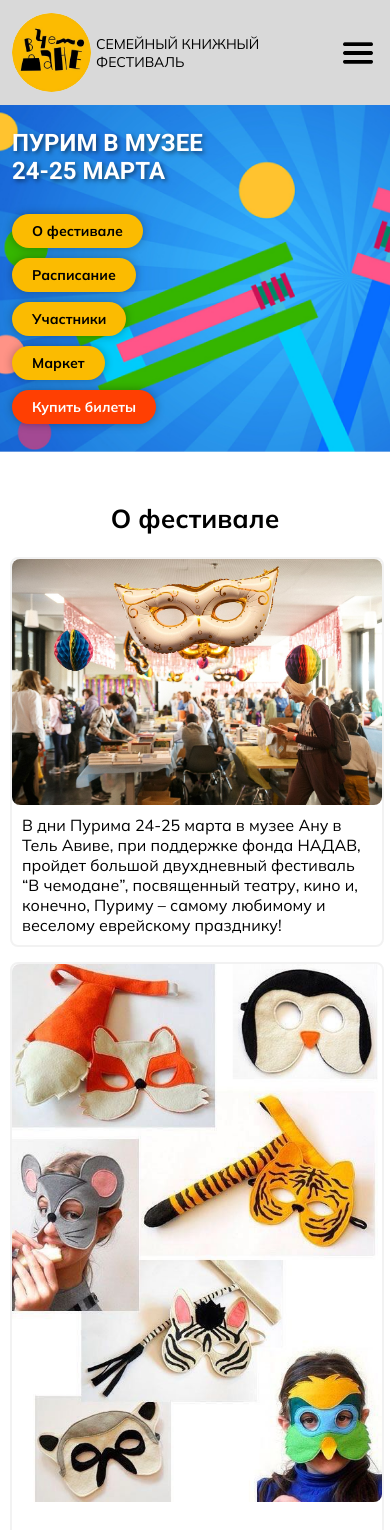
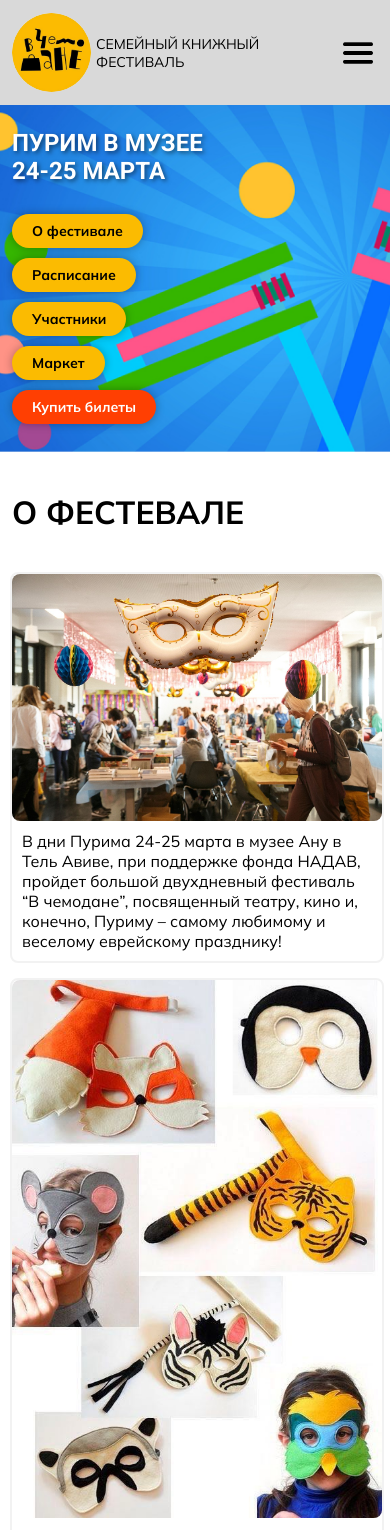
Before and after one commit to VarvaraKorableva/v_chemodane, a React (Create React App) app: page / in a window 390 px wide. Shown: the top 1530 px of the page. Built offline with nearby package versions, Linux system fonts and the light colour scheme; a web font is replaced by a local one.

Commit message:
fix styles

```diff
--- a/src/components/AboutFestival/AboutFestival.css
+++ b/src/components/AboutFestival/AboutFestival.css
@@ -1,19 +1,35 @@
 .aboutFestival__main-container {
     display: flex;
     flex-direction: column;
-    align-items: center;
-    justify-content: center;
     background-color: #fff;
+    padding-top: 80px;
+}
+
+@media screen and (max-width: 770px) {
+    .aboutFestival__main-container {
+        padding-top: 40px;
+    }
 }
 
 .aboutFestival__main-title {
-    margin-top: 50px;
-    font-size: 36px;
+    font-weight: bold;
+    font-size: 32px;
+    text-align: start;
+    margin-top: 0;
+    margin-left: 80px;
+    margin-bottom: 80px;
 }
 
-@media screen and (max-width: 500px) {
+@media screen and (max-width: 1065px) {
     .aboutFestival__main-title {
-        font-size: 26px;
+        font-size: 32px;
+        margin-left: 12px;
+    }
+}
+
+@media screen and (max-width: 770px) {
+    .aboutFestival__main-title {
+        margin-bottom: 40px;
     }
 }
 
--- a/src/components/AboutFestival/AboutFestival.js
+++ b/src/components/AboutFestival/AboutFestival.js
@@ -8,7 +8,7 @@ import sixPic from '../../images/aboutFesImages/sixPic.jpg'
 function AboutFestival() {
     return(
         <section className="aboutFestival__main-container" id='festival'>
-          <h2 className="aboutFestival__main-title">О фестивале</h2>
+          <h2 className="aboutFestival__main-title">О ФЕСТЕВАЛЕ</h2>
 
           <div className="aboutFestival__text-container">
             <div className="aboutFestival__text-wrapper">
--- a/src/components/OurTeam/OurTeam.css
+++ b/src/components/OurTeam/OurTeam.css
@@ -1,27 +1,44 @@
 .ourTeam-section {
     background-color: #fff;
-    padding-top: 50px;
-    padding-bottom: 50px;
+    padding-top: 80px;
+    padding-bottom: 80px;
+}
+
+@media screen and (max-width: 770px) {
+    .ourTeam-section {
+        margin-bottom: 40px;
+        padding-top: 40px;
+    }
 }
 
 .ourTeam__main-container {
     display: flex;
     flex-wrap: wrap;
     margin: auto;
-    padding: 0;
+
     max-width: 1000px;
     justify-content: center;
 }
 
 .ourTeam-main-title {
-    font-size: 36px;
-
+    font-weight: bold;
+    font-size: 32px;
+    text-align: start;
     margin-top: 0;
+    margin-left: 80px;
+    margin-bottom: 80px;
 }
 
-@media screen and (max-width: 500px) {
+@media screen and (max-width: 1065px) {
     .ourTeam-main-title {
-        font-size: 26px;
+        font-size: 32px;
+        margin-left: 12px;
+    }
+}
+
+@media screen and (max-width: 770px) {
+    .ourTeam-main-title {
+        margin-bottom: 40px;
     }
 }
 
--- a/src/components/OurTeam/OurTeam.js
+++ b/src/components/OurTeam/OurTeam.js
@@ -5,7 +5,7 @@ import OneCard from './OneCard'
 function OurTeam() {
     return(
         <section className='ourTeam-section'>
-            <h2 className='ourTeam-main-title'>Наша команда</h2>
+            <h2 className='ourTeam-main-title'>НАША КОМАНДА</h2>
             <ul className='ourTeam__main-container'>
                 {ourTeam.map((person) => (
                     <OneCard
--- a/src/components/Participants/Participants.css
+++ b/src/components/Participants/Participants.css
@@ -2,7 +2,7 @@
     display: flex;
     flex-direction: column;
     background-color: #FDD256;
-    padding-top: 100px;
+    padding-top: 80px;
 
 }
 
@@ -23,11 +23,11 @@
 
 .paticipant-main-title {
     font-weight: bold;
-    font-size: 54px;
+    font-size: 32px;
     text-align: start;
     margin-top: 0;
     margin-left: 80px;
-    margin-bottom: 100px;
+    margin-bottom: 80px;
 }
 
 @media screen and (max-width: 1065px) {
@@ -39,7 +39,7 @@
 
 @media screen and (max-width: 770px) {
     .paticipant-main-title {
-        margin-bottom: 20px;
+        margin-bottom: 40px;
     }
 }
 
--- a/src/components/Purim/NewSchedule/NewSchedule.css
+++ b/src/components/Purim/NewSchedule/NewSchedule.css
@@ -1,6 +1,6 @@
 .section__schedule {
     background-color:#F5F5F5;
-    padding-top: 100px;
+    padding-top: 80px;
 }
 
 @media screen and (max-width: 770px) {
@@ -11,11 +11,11 @@
 
 .section__title {
     font-weight: bold;
-    font-size: 54px;
+    font-size: 32px;
     text-align: start;
     margin-top: 0;
     margin-left: 80px;
-    margin-bottom: 100px;
+    margin-bottom: 80px;
 }
 
 @media screen and (max-width: 1065px) {
```
